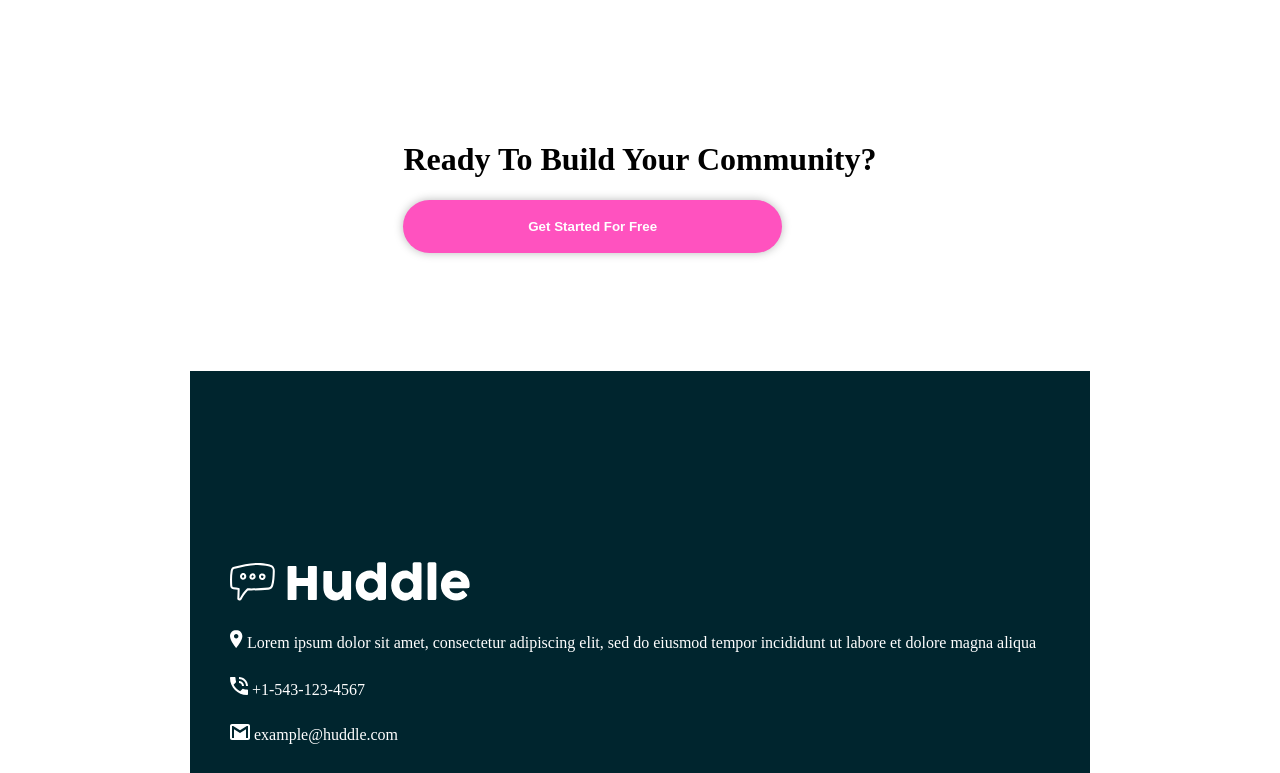
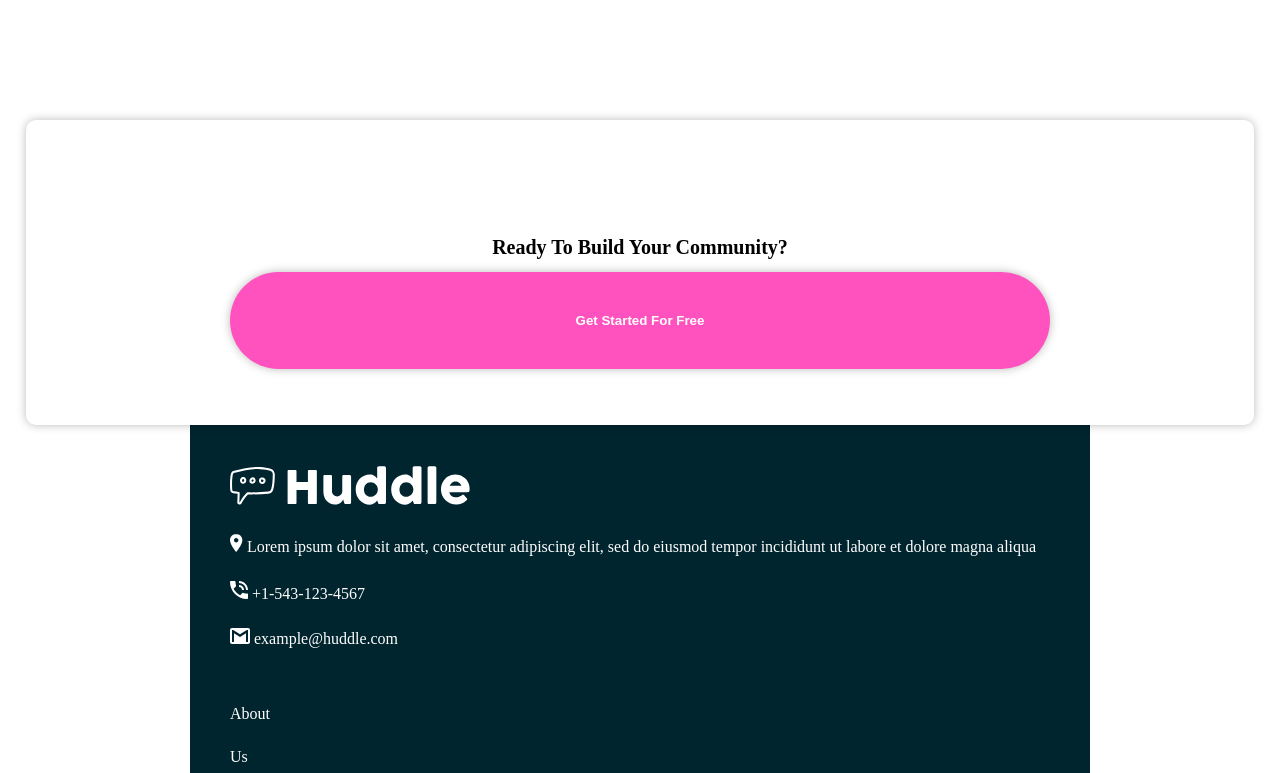
Before and after one commit to BrightCoders-Institute/s1a1-dise-o-web-responsivo-bcdic23-w1-r1-team-4, a website: page index.html in a window 1280 px wide. Shown: the part 5240-6013 px from the top of the page. Drawn offline with Linux system fonts and the light colour scheme; a web font is replaced by a local one.

Commit message:
Fix: Correct position and design of 'button-card' div

```diff
--- a/styles.sass
+++ b/styles.sass
@@ -33,7 +33,7 @@ $open-sans: 'Open Sans', sans-serif
         height: fit-content
         flex-direction: column
         bottom: 0
-        padding-top: 150px
+        padding-top: 100px
         padding-bottom: 50px
 
         .footer__vertical-alignment
@@ -48,12 +48,21 @@ $open-sans: 'Open Sans', sans-serif
             align-items: center
             height: fit-content
 
-    .button-card
+    #button-card
         font-family: $poppins-font
-        z-index: -10
-        position: relative
-        margin: 5% 2.5% -80% 2.5%
-        margin-bottom: -300px
+        font-size: 10px
+        display: flex
+        flex-direction: column
+        align-items: center
+        justify-content: space-evenly
+        background-color: white
+        z-index: 1
+        margin-bottom: -100px
+        border-radius: 10px
+        padding: 8%
+        box-shadow: 0px 0px 10px rgba(0, 0, 0, 0.27)
+        width: 80%
+        height: 100px
     main
 
         display: flex
@@ -90,7 +99,6 @@ $open-sans: 'Open Sans', sans-serif
         width: 80%
         border-radius: 100px
         font-weight: 600
-        margin-bottom: 25%
         padding: 4%
         box-shadow: 0px 0px 10px rgba(0, 0, 0, 0.27)
 
@@ -183,8 +191,7 @@ $open-sans: 'Open Sans', sans-serif
         .main-card
             display: flex
             flex-direction: row-reverse
-            justify-content: space-between
-
+            justify-content: space-evenly
             height: 5%
             border-radius: 10px
             padding: 2% 2% 2% 5%
```
Also changed, not shown: styles.css, 1 other file.
